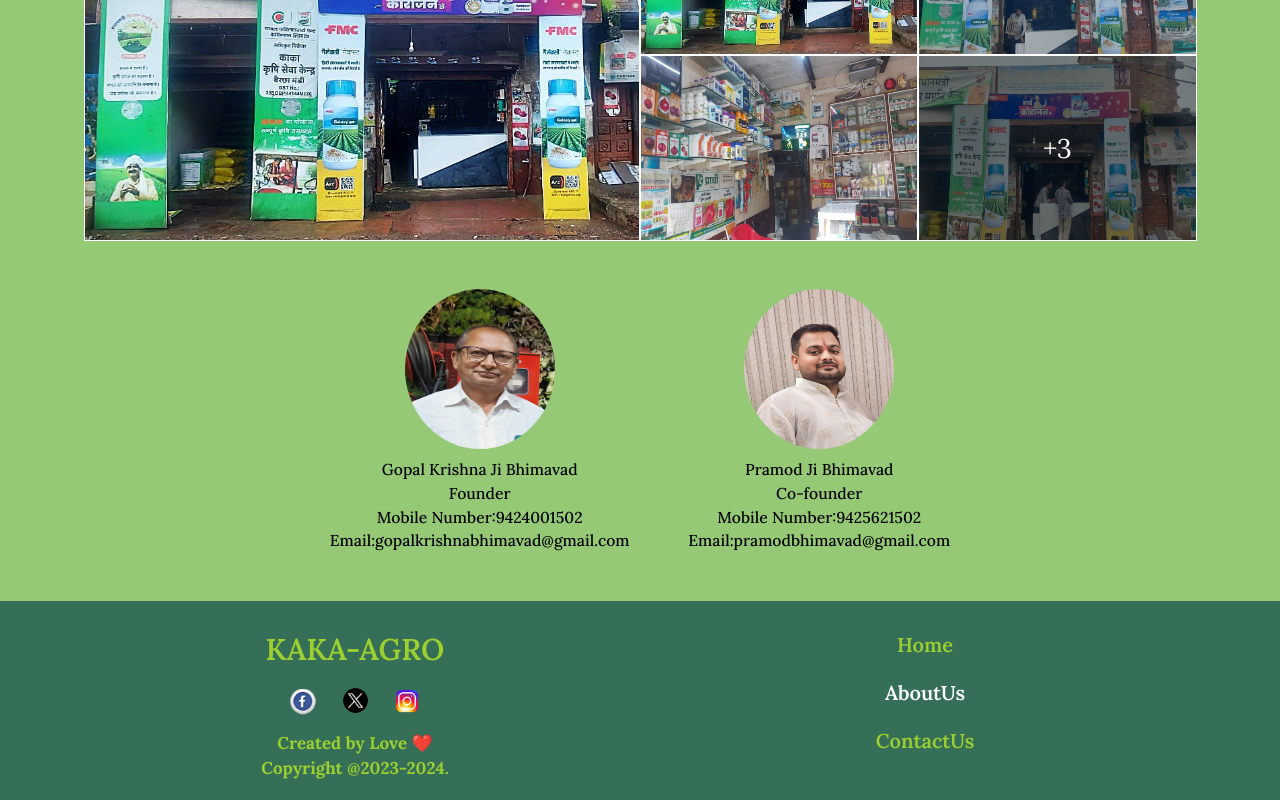
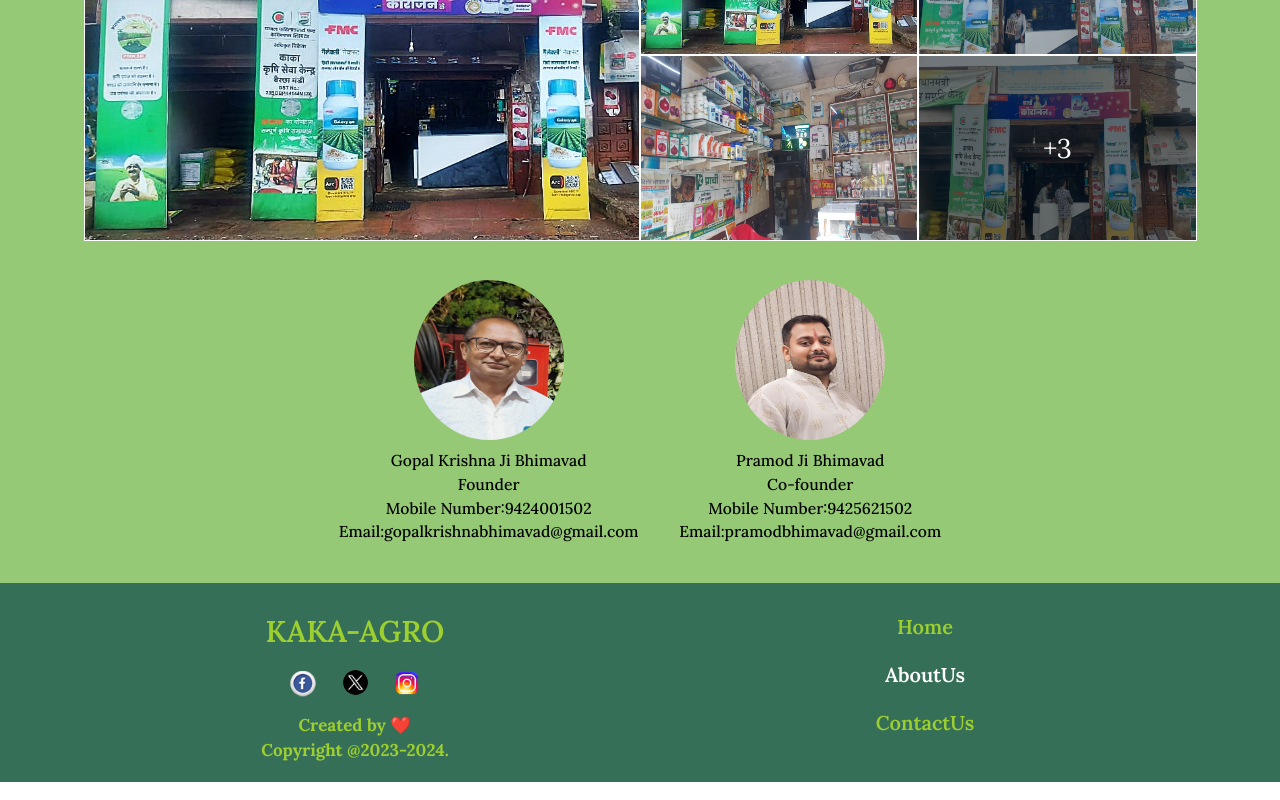
Before and after one commit to ArpitaBhimawad/KAKA-AGRO, a React (Vite) app: page /AboutUs in a window 1280 px wide. Shown: the part 703-1503 px from the top of the page. Built offline with nearby package versions, Linux system fonts and the light colour scheme.

Commit message:
add logo hover

```diff
--- a/src/Components/AboutUS/AboutUs.jsx
+++ b/src/Components/AboutUS/AboutUs.jsx
@@ -32,7 +32,7 @@ function AboutUS() {
 
 
       <Container className='Cont_rating_rank'>
-        <Figure className='m-3 px-2'>
+        <Figure className='m-2 px-2'>
           <Figure.Image className='figure_image'
             width={120}
             height={100}
@@ -43,7 +43,7 @@ function AboutUS() {
           Gopal Krishna Ji Bhimavad<br/> Founder <br/>
           Mobile Number:9424001502 <br/>Email:gopalkrishnabhimavad@gmail.com
           </Figure.Caption>
-        </Figure> <Figure className='m-3 px-2'>
+        </Figure> <Figure className='m-2 px-2'>
           <Figure.Image className='figure_image'
             width={120}
             height={120}
--- a/src/Components/Footer/Footer.jsx
+++ b/src/Components/Footer/Footer.jsx
@@ -31,7 +31,7 @@ function Footer() {
                 <a href='https://www.instagram.com/'> <Image href='' className='second_image' src="\assets\images\instagram.png" roundedCircle height={30} width={30} /></a>
               </div>
               <div className='third'>
-                <p className='mx-6' > Created by Love ❤️<br />Copyright @2023-2024. </p>
+                <p className='mx-6' > Created by ❤️<br />Copyright @2023-2024. </p>
               </div>
             </div>
           </Col>
--- a/src/Components/Header/Header.css
+++ b/src/Components/Header/Header.css
@@ -19,3 +19,7 @@ text-decoration: none;
     color: black;
     text-decoration: none;
 }
+
+.Brand_logo :hover{
+    color:white;
+}
```
